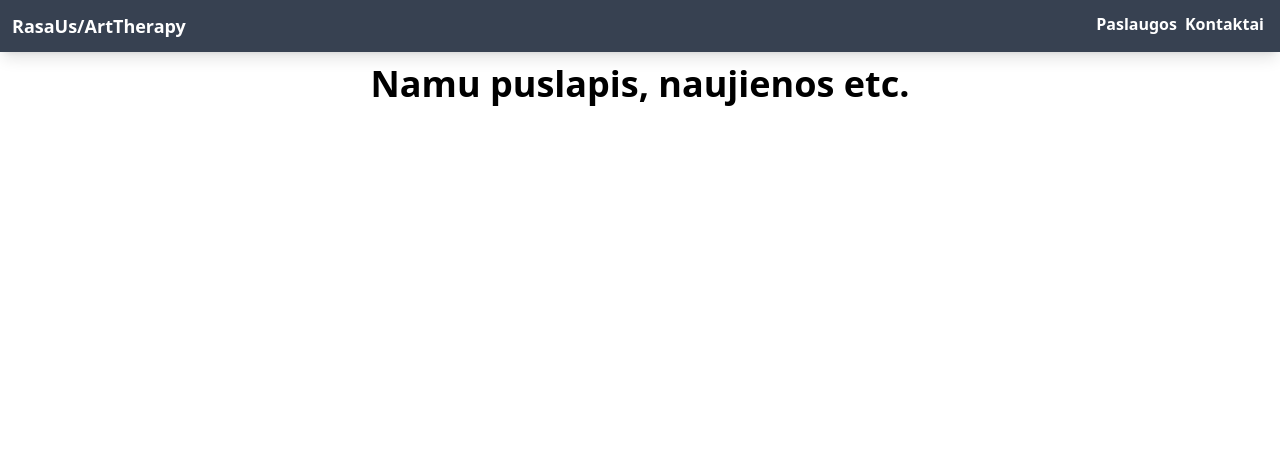
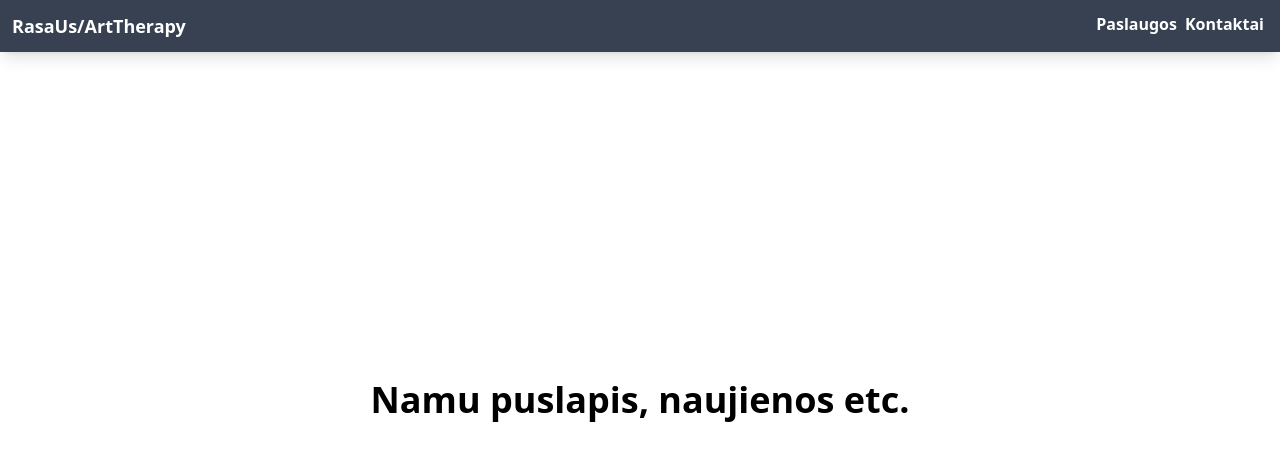
Before and after one commit to ne0rad/rasaus-art, a Next.js app: page / in a window 1280 px wide. Shown: the top 460 px of the page. Built offline with nearby package versions, Linux system fonts and the light colour scheme.

Commit message:
UPD: Box wrapper component

```diff
--- /dev/null
+++ b/app/components/Box.tsx
@@ -0,0 +1,9 @@
+export default function Box({ children }: { children: React.ReactNode }) {
+    return (
+        <>
+            <div className="flex items-center justify-center h-full">
+                {children}
+            </div>
+        </>
+    )
+}
--- a/app/components/Navbar.tsx
+++ b/app/components/Navbar.tsx
@@ -3,7 +3,7 @@ import NavLink from './NavLink'
 
 export default function Navbar() {
     return (
-        <div className="flex flex-row justify-between content-center min-w-full p-3 bg-gray-700 text-white shadow-lg mb-3">
+        <div className="flex flex-row justify-between content-center min-w-full p-3 bg-gray-700 text-white shadow-lg mb-3 fixed">
             <Link href="/" className="font-bold text-lg">
                 RasaUs/ArtTherapy
             </Link>
--- a/app/layout.tsx
+++ b/app/layout.tsx
@@ -1,4 +1,6 @@
 import Navbar from './components/Navbar'
+import Box from './components/Box'
+
 import './globals.css'
 
 export default function RootLayout({
@@ -13,9 +15,9 @@ export default function RootLayout({
         head.tsx. Find out more at https://beta.nextjs.org/docs/api-reference/file-conventions/head
       */}
             <head />
-            <body>
+            <body className="h-screen">
                 <Navbar />
-                {children}
+                <Box>{children}</Box>
             </body>
         </html>
     )
--- a/app/page.tsx
+++ b/app/page.tsx
@@ -1,11 +1,9 @@
 export default function Home() {
     return (
         <>
-            <main>
-                <h1 className="text-center font-bold text-4xl">
-                    Namu puslapis, naujienos etc.
-                </h1>
-            </main>
+            <h1 className="text-center font-bold text-4xl">
+                Namu puslapis, naujienos etc.
+            </h1>
         </>
     )
 }
```
